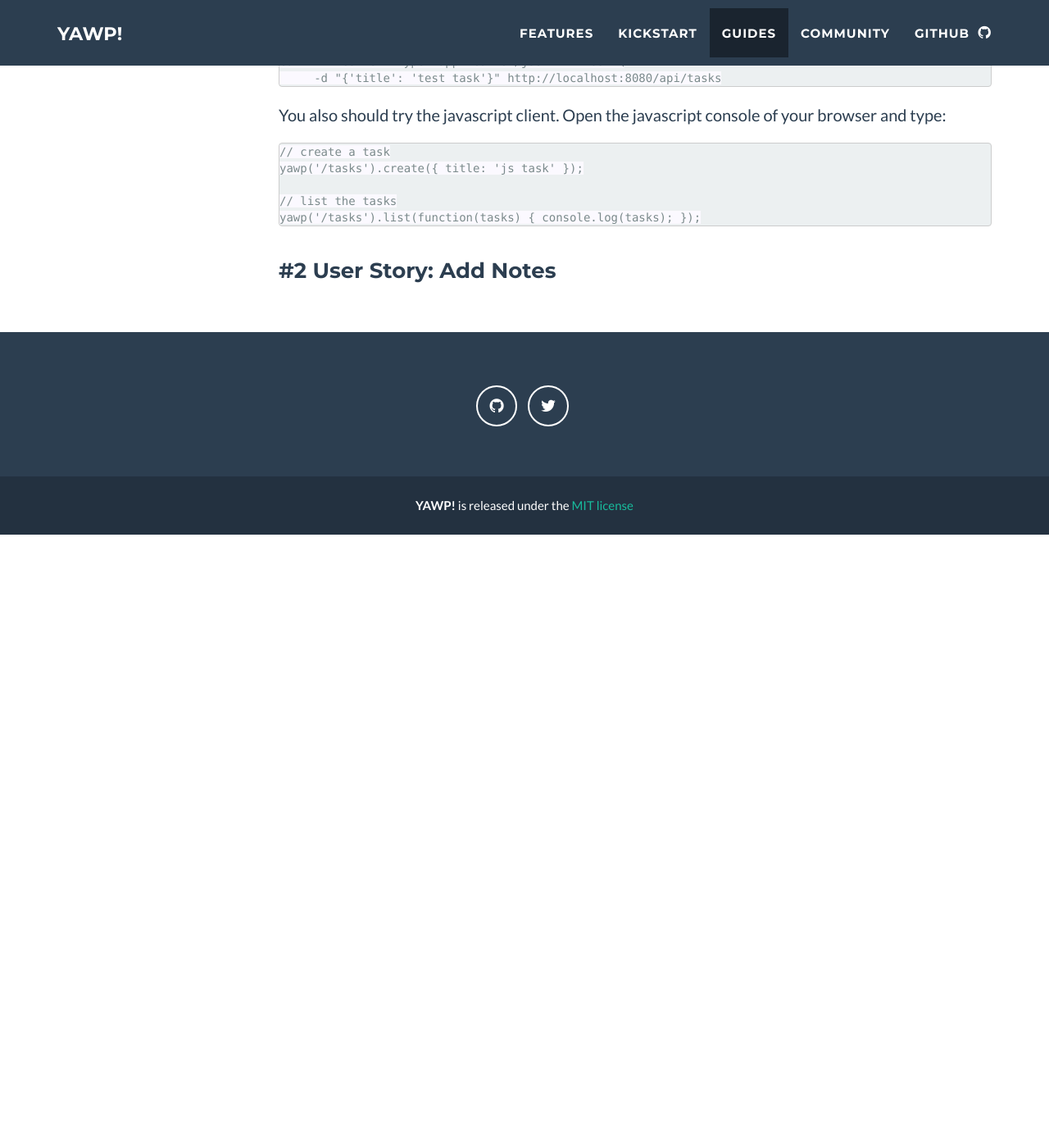
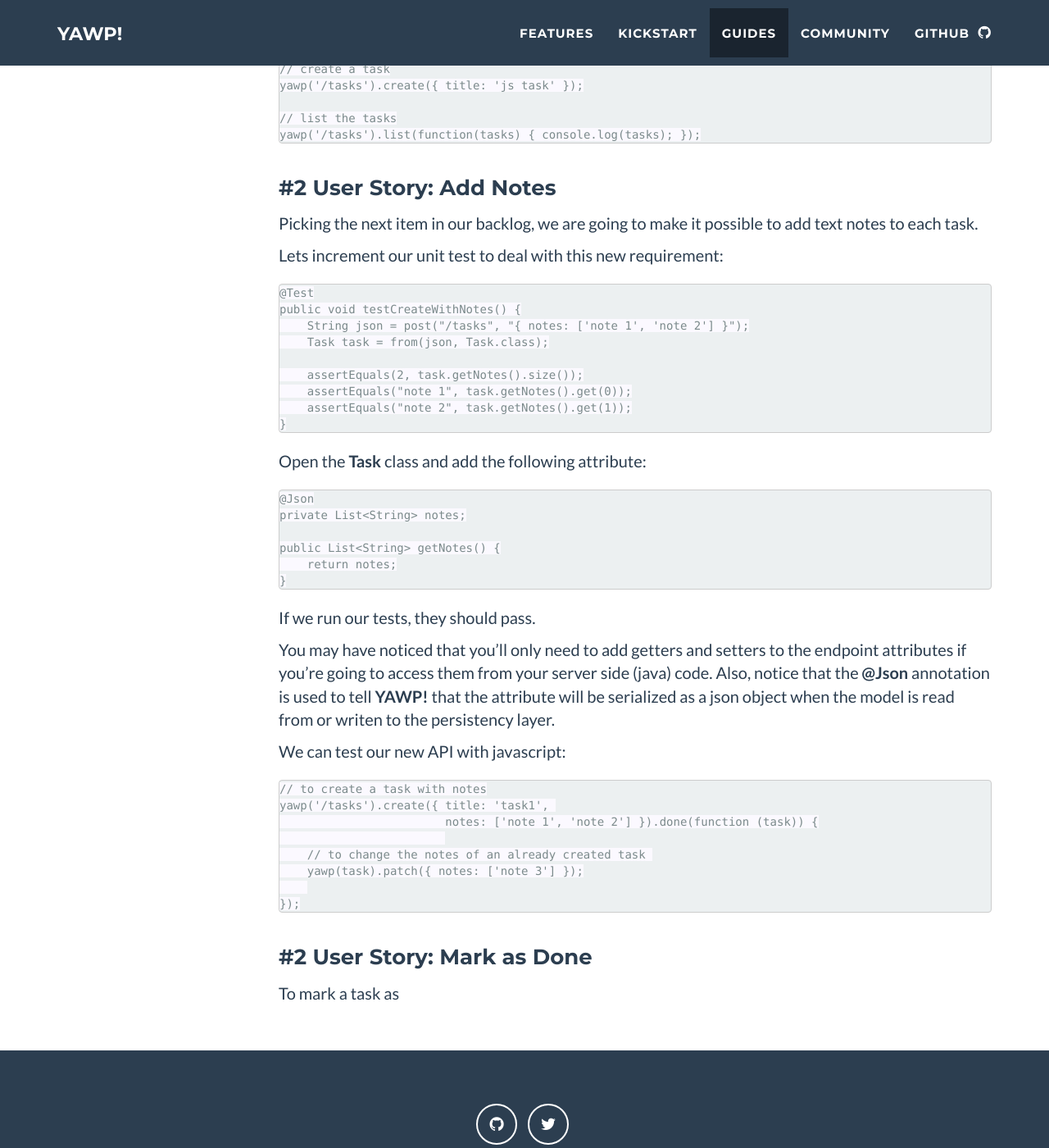
Before and after one commit to feroult/yawp-site, a Jekyll site: the page built from guides/tutorials/todo-list-app.md, in a window 1280 px wide and 1400 px high, scrolled down 2904 px. Shown: the whole window at 82% size. Built offline with Jekyll 4.4.1, drawn with Linux system fonts in a browser that asks for light colours; nearby versions of some CDN libraries; before the commit the page ends 3556 px from its top, so only the background shows below that; some of the changed text lies outside the part shown.

Commit message:
todo app

```diff
--- a/guides/tutorials/todo-list-app.md
+++ b/guides/tutorials/todo-list-app.md
@@ -12,6 +12,7 @@ of the __YAWP!__ framework in practice.
 - [Create the App Project](#create-the-app-project)
 - [#1 User Story: Create Tasks](#user-story-create-tasks)
 - [#2 User Story: Add Notes](#user-story-add-notes)
+- [#3 User Story: Mark as Done](#user-story-mark-as-done)
 
 ### The App Backlog
 
@@ -85,6 +86,7 @@ public class TaskTest extends EndpointTestCase {
 
         assertNotNull(task);
     }
+
 }
 ~~~
 
@@ -100,6 +102,7 @@ public class TaskTest extends EndpointTestCase {
 
         assertEquals("wash dishes", task.getTitle());
     }
+
 }
 ~~~
 
@@ -117,23 +120,14 @@ public class Task {
 
     private String title;
 
-    public IdRef<Task> getId() {
-        return id;
-    }
-
-    public void setId(IdRef<Task> id) {
-        this.id = id;
-    }
-
     public String getTitle() {
         return title;
     }
-
-    public void setTitle(String title) {
-        this.title = title;
-    }
 }
 ~~~
+
+All endpoints must have one @Id attribute. It also has to be of type IfRef<T>, where T is the class
+endpoint POJO class.
 
 If we run the unit test again, everything should be ok. With this, we already have an API to create
 tasks. We can verify it with cURL:
@@ -154,3 +148,54 @@ yawp('/tasks').list(function(tasks) { console.log(tasks); });
 ~~~
 
 ### #2 User Story: Add Notes
+
+Picking the next item in our backlog, we are going to make it possible to add text notes to each task.
+
+Lets increment our unit test to deal with this new requirement:
+
+~~~ java
+@Test
+public void testCreateWithNotes() {
+    String json = post("/tasks", "{ notes: ['note 1', 'note 2'] }");
+    Task task = from(json, Task.class);
+
+    assertEquals(2, task.getNotes().size());
+    assertEquals("note 1", task.getNotes().get(0));
+    assertEquals("note 2", task.getNotes().get(1));
+}
+~~~
+
+Open the __Task__ class and add the following attribute:
+
+~~~ java
+@Json
+private List<String> notes;
+
+public List<String> getNotes() {
+    return notes;
+}
+~~~
+
+If we run our tests, they should pass.
+
+You may have noticed that you'll only need to add getters and setters to the endpoint attributes
+if you're going to access them from your server side (java) code. Also, notice that the __@Json__
+annotation is used to tell __YAWP!__ that the attribute will be serialized as a json object when
+the model is read from or writen to the persistency layer.
+
+We can test our new API with javascript:
+
+~~~ javascript
+// to create a task with notes
+yawp('/tasks').create({ title: 'task1',
+                        notes: ['note 1', 'note 2'] }).done(function (task)) {
+
+    // to change the notes of an already created task
+    yawp(task).patch({ notes: ['note 3'] });
+
+});
+~~~
+
+### #2 User Story: Mark as Done
+
+To mark a task as
```
Also changed, not shown: guides/api/models.md (+4 -0 lines).
